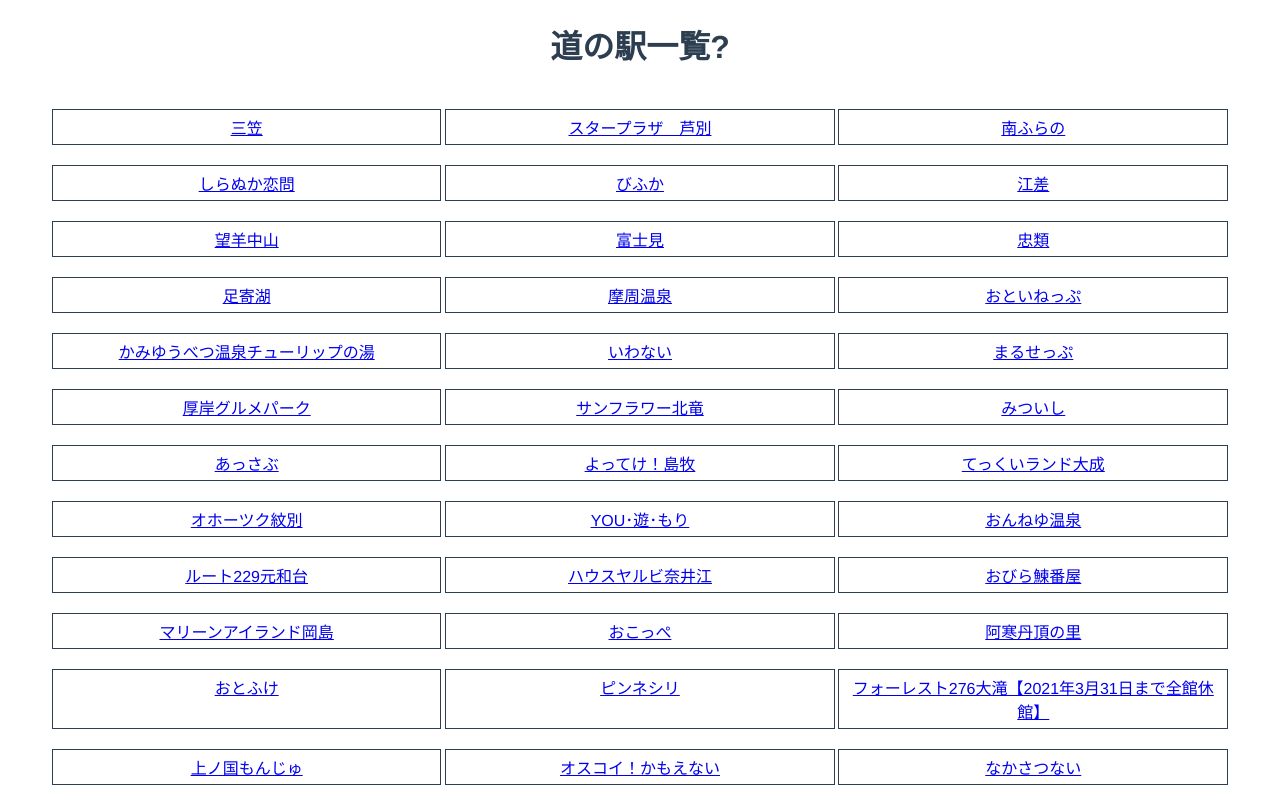
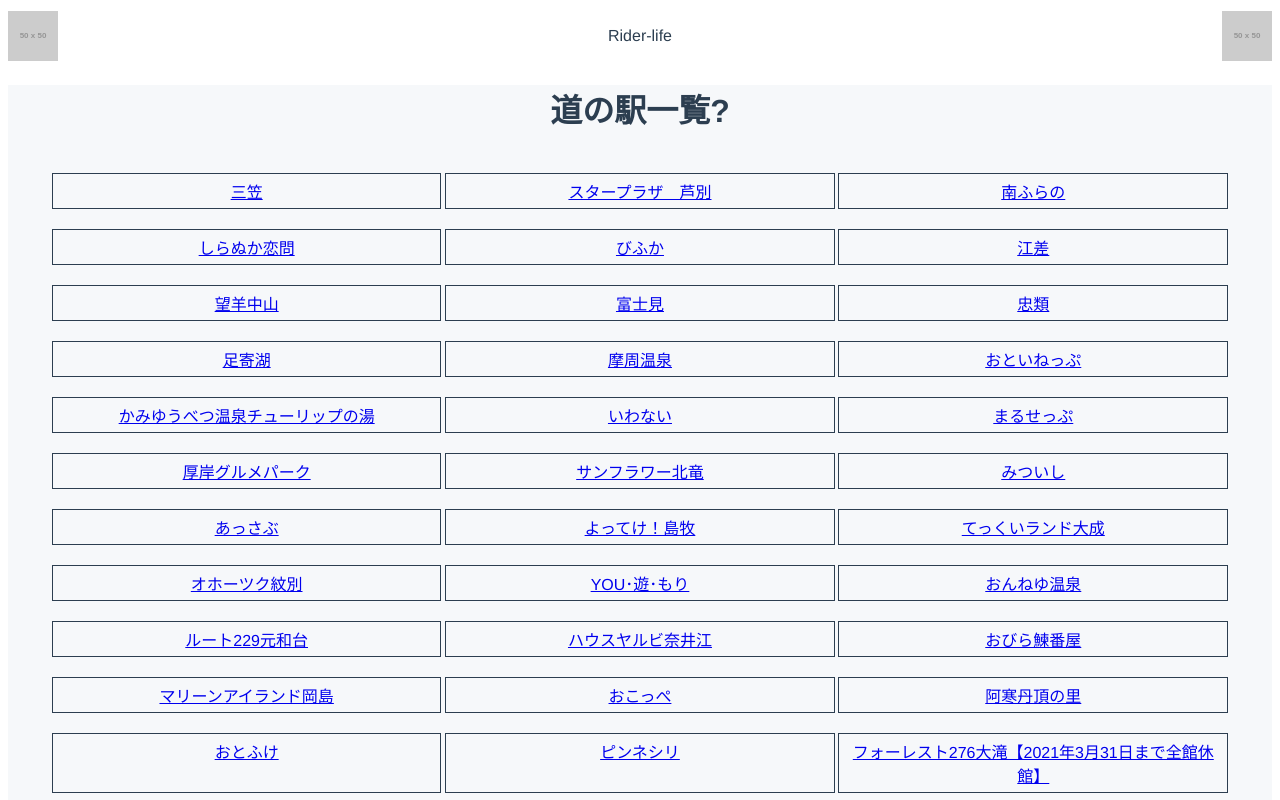
Before and after one commit to GOD-oda/rider-life, a Vue app: page / in a window 1280 px wide. Shown: the top 800 px of the page. Built offline with nearby package versions, Linux system fonts and the light colour scheme.

Commit message:
Use user data

```diff
--- a/src/App.vue
+++ b/src/App.vue
@@ -1,8 +1,22 @@
 <template>
   <div id="app">
-    <router-view/>
+    <Header/>
+
+    <div id="body">
+      <router-view/>
+    </div>
   </div>
 </template>
+
+<script>
+import Header from './components/Header.vue'
+
+export default {
+  components: {
+    Header
+  }
+}
+</script>
 
 <style lang="scss">
 #app {
@@ -11,6 +25,10 @@
   -moz-osx-font-smoothing: grayscale;
   text-align: center;
   color: #2c3e50;
+
+  #body {
+    background-color: #f6f8fa;
+  }
 }
 
 #nav {
--- /dev/null
+++ b/src/components/Header.vue
@@ -0,0 +1,47 @@
+<template>
+<!--  <div id="header">-->
+<!--    <div id="logo">-->
+<!--      <img src="https://placehold.jp/50x50.png" alt="">-->
+<!--    </div>-->
+
+<!--    <div id="title">-->
+<!--      Rider-life-->
+<!--    </div>-->
+
+<!--    <div id="user-image">-->
+<!--      <img src="https://placehold.jp/50x50.png" alt="">-->
+<!--    </div>-->
+<!--  </div>-->
+  <div id="header">
+    <div id="logo">
+      <img src="https://placehold.jp/50x50.png" alt="">
+    </div>
+    <div id="title">
+      Rider-life
+    </div>
+    <div id="user-image">
+      <img src="https://placehold.jp/50x50.png" alt="">
+    </div>
+  </div>
+</template>
+
+<script>
+export default {
+  name: 'Header'
+}
+</script>
+
+<style lang="scss">
+#header {
+  display: flex;
+  justify-content: space-between;
+  height: 56px;
+  align-items: center;
+
+  #logo, #user-image {
+    img {
+      vertical-align: middle;
+    }
+  }
+}
+</style>
```
